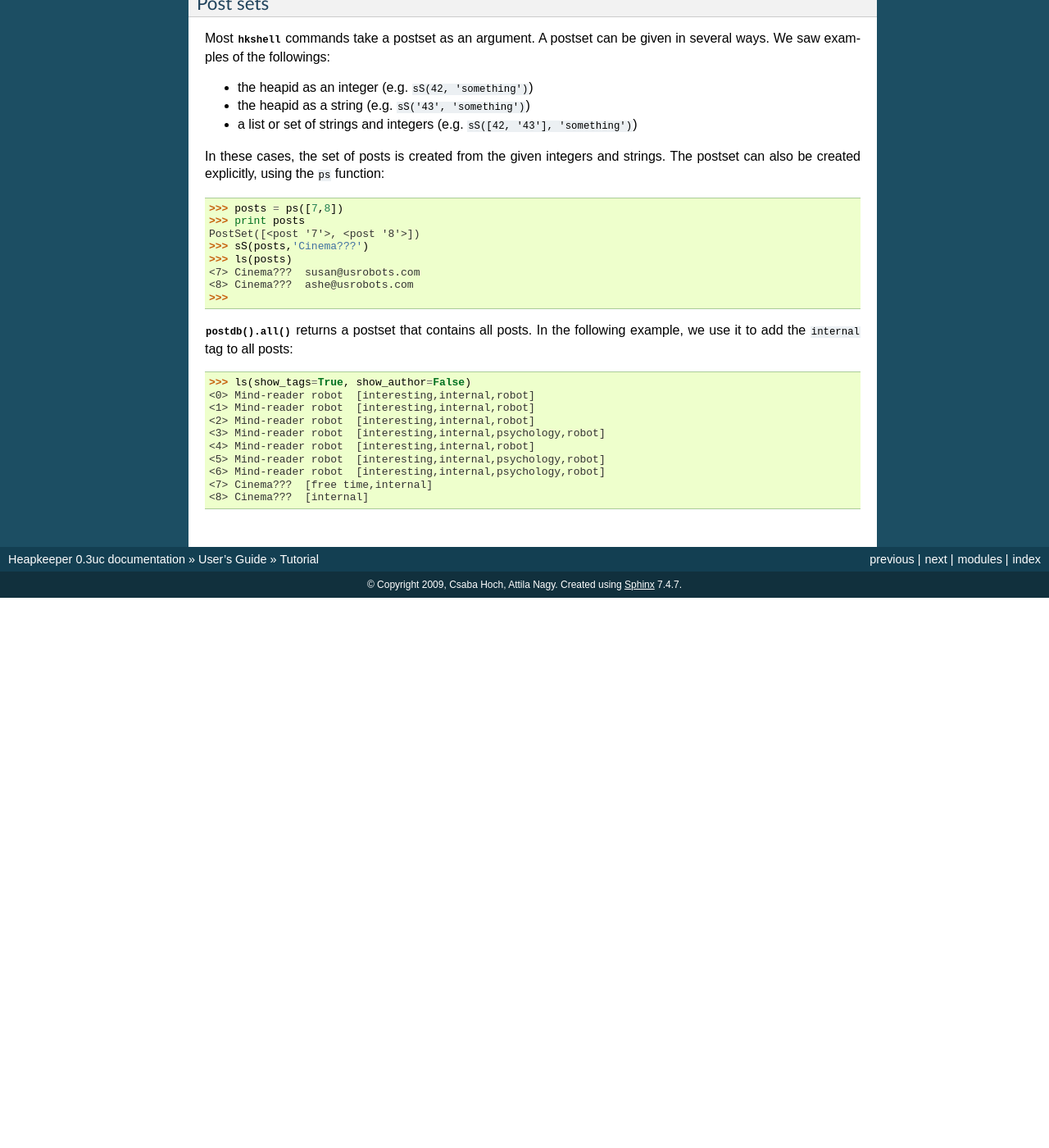
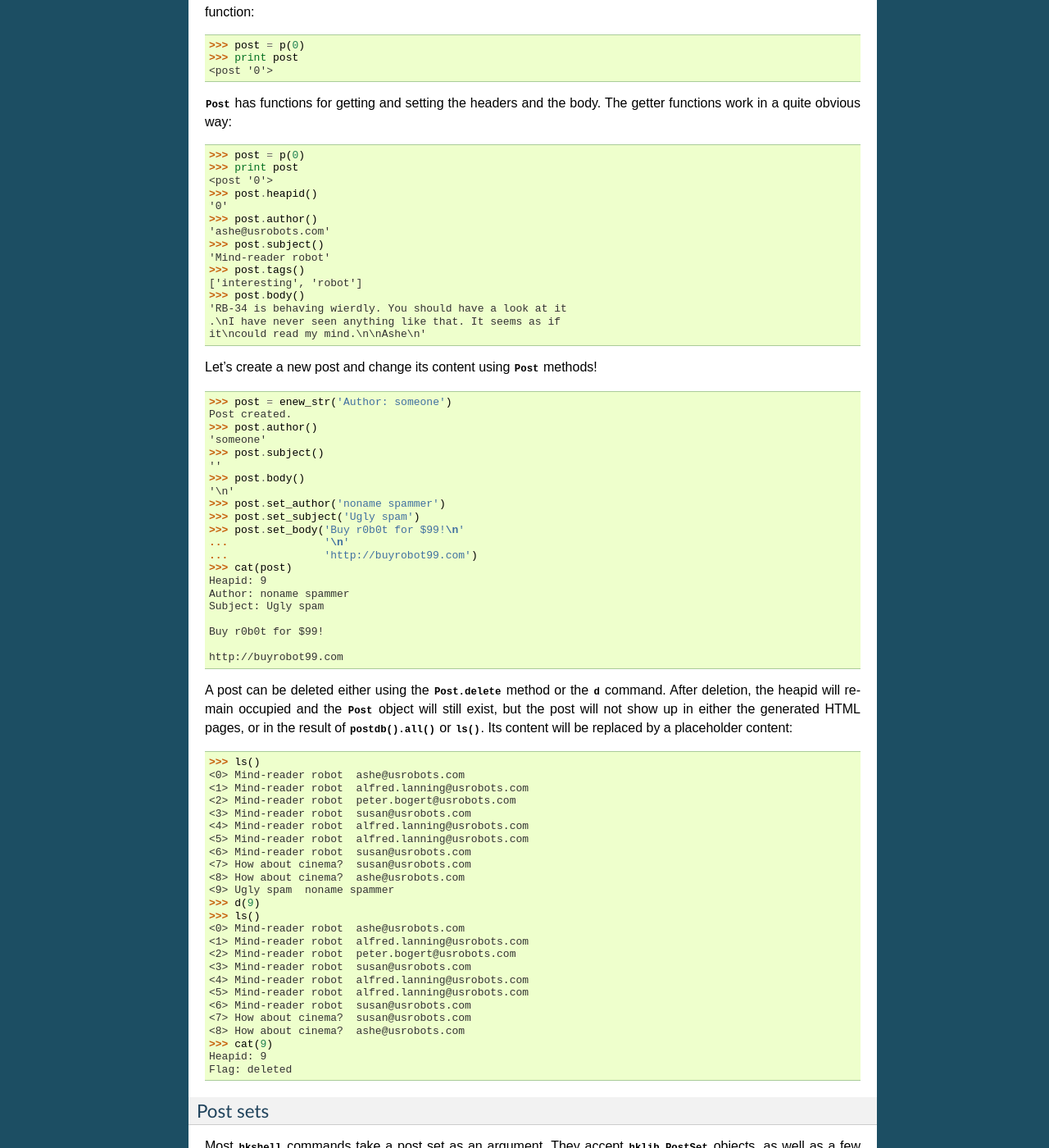
Before and after one commit to hcs42/heapkeeper-old, a Sphinx documentation site: the page built from doc/tutorial.rst, in a window 1280 px wide and 1400 px high, scrolled down 9987 px. Shown: the whole window at 82% size. Built offline with Sphinx 7.4.7, drawn with Linux system fonts in a browser that asks for light colours; before the commit the page ends 10716 px from its top, so only the background shows below that; some of the changed text lies outside the part shown.

Commit message:
Tutorial: sections on posts and post sets added

```diff
--- a/doc/tutorial.rst
+++ b/doc/tutorial.rst
@@ -4,15 +4,22 @@ Tutorial
 .. |aTr| replace:: :func:`aTr <hkshell.aTr>`
 .. |aT| replace:: :func:`aT <hkshell.aT>`
 .. |cat| replace:: :func:`cat <hkshell.cat>`
+.. |collect| replace:: :class:`collect <hklib.PostSetCollectDelegate>`
+.. |d| replace:: :func:`d <hkshell.d>`
 .. |enew_str| replace:: :func:`enew_str <hkshell.enew_str>`
 .. |enew| replace:: :func:`enew <hkshell.enew>`
 .. |expf| replace:: :func:`expf <hklib.PostSet.expf>`
-.. |forall| replace:: :func:`forall <hklib.PostSet.forall>`
+.. |forall| replace:: :class:`forall <hklib.PostSetForallDelegate>`
 .. |ga| replace:: :func:`ga <hkshell.ga>`
 .. |hkshell| replace:: :mod:`hkshell`
 .. |j| replace:: :func:`j <hkshell.j>`
 .. |ls| replace:: :func:`ls <hkshell.ls>`
+.. |PostDB| replace:: :func:`PostDB <hklib.PostDB>`
+.. |postdb| replace:: :func:`postdb <hkshell.postdb>`
+.. |PostSet| replace:: :func:`PostSet <hklib.PostSet>`
+.. |Post| replace:: :func:`Post <hklib.Post>`
 .. |ps| replace:: :func:`ps <hkshell.ps>`
+.. |p| replace:: :func:`p <hkshell.p>`
 .. |q| replace:: :func:`q <hkshell.q>`
 .. |rTr| replace:: :func:`rTr <hkshell.rTr>`
 .. |rT| replace:: :func:`rT <hkshell.rT>`
@@ -102,7 +109,6 @@ Let's list all the posts we have (of course we don't have any posts yet)::
 
     >>> postdb().all()
     PostSet([])
-    >>>
 
 Let's create now a new post with the |enew| command::
 
@@ -141,13 +147,11 @@ about the post's successful creation::
     >>> enew()
     Post created.
     <post '0'>
-    >>>
 
 At this point, the post exists only in the memory. We use the :func:`s
 <hkshell.s>` command to save everything to the disk::
 
     >>> s()
-    >>>
 
 A file called ``0.post`` has been created in the ``posts`` directory. It
 contains exactly what we pasted into the text editor. Let's quit from
@@ -289,7 +293,6 @@ stands for "generate all")::
     Indices generated.
     Thread HTMLs generated.
     Post HTMLs generated.
-    >>>
 
 Open ``html/index.html`` in a browser. You will see something like this:
 
@@ -443,40 +446,127 @@ Let's join post 7 and 8 and regenerate the index page::
     Indices generated.
     Thread HTMLs generated.
     Post HTMLs generated.
-    >>>
 
 On the new index page, we will see that the two "Cinema" posts are in one
 thread now, and post 7 is the parent of post 8:
 
 .. image:: images/5.png
 
+Posts
+"""""
+
+The most basic data structure of Heapkeeper is :class:`hklib.Post`. A |Post|
+stores the headers and the body of the post that it represents. The simplest
+way to obtain the |Post| object of a post in |hkshell| is using its heapid and
+the |p| function::
+
+    >>> post = p(0)
+    >>> print post
+    <post '0'>
+
+|Post| has functions for getting and setting the headers and the body. The
+getter functions work in a quite obvious way::
+
+    >>> post = p(0)
+    >>> print post
+    <post '0'>
+    >>> post.heapid()
+    '0'
+    >>> post.author()
+    'ashe@usrobots.com'
+    >>> post.subject()
+    'Mind-reader robot'
+    >>> post.tags()
+    ['interesting', 'robot']
+    >>> post.body()
+    'RB-34 is behaving wierdly. You should have a look at it
+    .\nI have never seen anything like that. It seems as if
+    it\ncould read my mind.\n\nAshe\n'
+
+Let's create a new post and change its content using |Post| methods! ::
+
+    >>> post = enew_str('Author: someone')
+    Post created.
+    >>> post.author()
+    'someone'
+    >>> post.subject()
+    ''
+    >>> post.body()
+    '\n'
+    >>> post.set_author('noname spammer')
+    >>> post.set_subject('Ugly spam')
+    >>> post.set_body('Buy r0b0t for $99!\n'
+    ...               '\n'
+    ...               'http://buyrobot99.com')
+    >>> cat(post)
+    Heapid: 9
+    Author: noname spammer
+    Subject: Ugly spam
+
+    Buy r0b0t for $99!
+
+    http://buyrobot99.com
+
+A post can be deleted either using the :class:`Post.delete <hklib.Post.delete>`
+method or the |d| command. After deletion, the heapid will remain occupied and
+the |Post| object will still exist, but the post will not show up in either the
+generated HTML pages, or in the result of :func:`postdb().all()
+<hklib.PostDB.all>` or :func:`ls() <hkshell.ls>`. Its content will be replaced
+by a placeholder content::
+
+    >>> ls()
+    <0> Mind-reader robot  ashe@usrobots.com
+    <1> Mind-reader robot  alfred.lanning@usrobots.com
+    <2> Mind-reader robot  peter.bogert@usrobots.com
+    <3> Mind-reader robot  susan@usrobots.com
+    <4> Mind-reader robot  alfred.lanning@usrobots.com
+    <5> Mind-reader robot  alfred.lanning@usrobots.com
+    <6> Mind-reader robot  susan@usrobots.com
+    <7> How about cinema?  susan@usrobots.com
+    <8> How about cinema?  ashe@usrobots.com
+    <9> Ugly spam  noname spammer
+    >>> d(9)
+    >>> ls()
+    <0> Mind-reader robot  ashe@usrobots.com
+    <1> Mind-reader robot  alfred.lanning@usrobots.com
+    <2> Mind-reader robot  peter.bogert@usrobots.com
+    <3> Mind-reader robot  susan@usrobots.com
+    <4> Mind-reader robot  alfred.lanning@usrobots.com
+    <5> Mind-reader robot  alfred.lanning@usrobots.com
+    <6> Mind-reader robot  susan@usrobots.com
+    <7> How about cinema?  susan@usrobots.com
+    <8> How about cinema?  ashe@usrobots.com
+    >>> cat(9)
+    Heapid: 9
+    Flag: deleted
+
 Post sets
 """""""""
 
-Most |hkshell| commands take a postset as an argument. A postset can be
-given in several ways. We saw examples of the followings:
+Most |hkshell| commands take a post set as an argument. They accept
+:class:`hklib.PostSet` objects, as well as a few other types that can be
+converted to |PostSet|. We saw examples of the followings, all of which can be
+converted to |PostSet| objects:
 
 * the heapid as an integer (e.g. ``sS(42, 'something')``)
 * the heapid as a string (e.g. ``sS('43', 'something')``)
 * a list or set of strings and integers (e.g. ``sS([42, '43'], 'something')``)
 
-In these cases, the set of posts is created from the given integers and
-strings. The postset can also be created explicitly, using the ``ps``
-function::
+The |PostSet| object can also be created explicitly, using the |ps| function::
 
     >>> posts = ps([7,8])
     >>> print posts
     PostSet([<post '7'>, <post '8'>])
-    >>> sS(posts,'Cinema???')
+    >>> sS(posts,'How about cinema?')
     >>> ls(posts)
-    <7> Cinema???  susan@usrobots.com
-    <8> Cinema???  ashe@usrobots.com
-    >>>
+    <7> How about cinema?  susan@usrobots.com
+    <8> How about cinema?  ashe@usrobots.com
 
-:func:`postdb().all() <hklib.PostSet.all>` returns a postset that contains all
+:func:`postdb().all() <hklib.PostSet.all>` returns a post set that contains all
 posts. In the following example, we use it to add the ``internal`` tag to all
 posts::
 
+    >>> aT(postdb().all(),'internal')
     >>> ls(show_tags=True, show_author=False)
     <0> Mind-reader robot  [interesting,internal,robot]
     <1> Mind-reader robot  [interesting,internal,robot]
@@ -485,65 +575,48 @@ posts::
     <4> Mind-reader robot  [interesting,internal,robot]
     <5> Mind-reader robot  [interesting,internal,psychology,robot]
     <6> Mind-reader robot  [interesting,internal,psychology,robot]
-    <7> Cinema???  [free time,internal]
-    <8> Cinema???  [internal]
+    <7> How about cinema?  [free time,internal]
+    <8> How about cinema?  [internal]
 
-.. .. We can create post sets (:class:`hklib.PostSet` objects) using the |ps|
-.. .. command::
-.. ..
-.. ..     >>> p = ps([1,2])
-.. ..     >>> p
-.. ..     PostSet([<post '1'>, <post '2'>])
-.. ..     >>>
-.. ..
-.. .. We can print the most important information about them using the |ls| command::
-.. ..
-.. ..     >>> ls(p)
-.. ..     <1> alfred.lanning@usrobots.com  RB-34
-.. ..     <2> peter.bogert@usrobots.com  RB-34
-.. ..
-.. .. There are many things we can do with a post set. It has standard set operations
-.. .. like union, intersection, etc; but it also has operations that are specific to
-.. .. Heapkeeper. For example :func:`p.expf() <hklib.PostSet.expf>` returns a post set
-.. .. that contains all posts of `p` and all their descendants::
-.. ..
-.. ..     >>> p.expf()
-.. ..     PostSet([<post '4'>, <post '1'>, <post '2'>, <post '6'>, <post '3'>,
-.. ..     <post '5'>])
-.. ..
-.. .. Post sets also have a |forall| attribute that behaves in a tricky way.
-.. .. Whatever operation is performed on them, it will be performed on all posts
-.. .. belonging to the post set. In the following example, we use |expf| and |forall|
-.. .. to rename the subject in a whole thread; i.e. renaming the subject of all posts
-.. .. belonging to that thread.::
-.. ..
-.. ..     >>> for p in range(0,8): ls(p)
-.. ..     ...
-.. ..     <0> RB-34  ashe@usrobots.com
-.. ..     <1> RB-34  alfred.lanning@usrobots.com
-.. ..     <2> RB-34  peter.bogert@usrobots.com
-.. ..     <3> RB-34  susan@usrobots.com
-.. ..     <4> RB-34  alfred.lanning@usrobots.com
-.. ..     <5> RB-34  alfred.lanning@usrobots.com
-.. ..     <6> RB-34  susan@usrobots.com
-.. ..     <7> Cinema  susan@usrobots.com
-.. ..     >>> ps(0).expf().forall.set_subject("Mind-reader robot")
-.. ..     >>> for p in range(0,8): ls(p)
-.. ..     ...
-.. ..     <0> Mind-reader robot  ashe@usrobots.com
-.. ..     <1> Mind-reader robot  alfred.lanning@usrobots.com
-.. ..     <2> Mind-reader robot  peter.bogert@usrobots.com
-.. ..     <3> Mind-reader robot  susan@usrobots.com
-.. ..     <4> Mind-reader robot  alfred.lanning@usrobots.com
-.. ..     <5> Mind-reader robot  alfred.lanning@usrobots.com
-.. ..     <6> Mind-reader robot  susan@usrobots.com
-.. ..     <7> Cinema  susan@usrobots.com
-.. ..     >>>
-.. ..
-.. .. Todo:
-.. ..
-.. .. * another idea: adding a signature to all my emails
-.. ..
+There are many things we can do with a post set. It has standard set operations
+like union, intersection, etc; but it also has operations that are specific to
+Heapkeeper. For example :func:`p.expf() <hklib.PostSet.expf>` ("expand
+forward") returns a post set that contains all posts of `p` and all their
+descendants. If we expand post 0, we will get all posts concerning the
+mind-reader robot::
+
+    >>> ls(ps([0]).expf())
+    <0> Mind-reader robot  ashe@usrobots.com
+    <1> Mind-reader robot  alfred.lanning@usrobots.com
+    <2> Mind-reader robot  peter.bogert@usrobots.com
+    <3> Mind-reader robot  susan@usrobots.com
+    <4> Mind-reader robot  alfred.lanning@usrobots.com
+    <5> Mind-reader robot  alfred.lanning@usrobots.com
+    <6> Mind-reader robot  susan@usrobots.com
+
+|PostSet| has two special attributes: |collect| and |forall|.
+|collect| collects posts from a post set which have certain property.
+|forall| applies a function to all posts in a post set. For example, let's say
+we want to rename the tag ``psychology`` to ``psycho``. First we collect the
+posts that have the ``psychology`` tag, then remove these tags (using |rT|) and
+add ``psycho`` instead (using |aT|)::
+
+    >>> posts = postdb().all().collect(lambda p: p.has_tag('psychology'))
+    >>> posts
+    PostSet([<post '5'>, <post '3'>, <post '6'>])
+    >>> posts.forall(lambda p: rT(p, 'psychology'))
+    >>> posts.forall(lambda p: aT(p, 'psycho'))
+    >>> ls(show_tags=True, show_author=False)
+    <0> Mind-reader robot  [interesting,internal,robot]
+    <1> Mind-reader robot  [interesting,internal,robot]
+    <2> Mind-reader robot  [interesting,internal,robot]
+    <3> Mind-reader robot  [interesting,internal,psycho,robot]
+    <4> Mind-reader robot  [interesting,internal,robot]
+    <5> Mind-reader robot  [interesting,internal,psycho,robot]
+    <6> Mind-reader robot  [interesting,internal,psycho,robot]
+    <7> How about cinema?  [free time,internal]
+    <8> How about cinema?  [internal]
+
 .. .. Todo for new sections:
 .. ..
 .. .. * Creating a heap (with a Google Groups account and GMail account).
```
